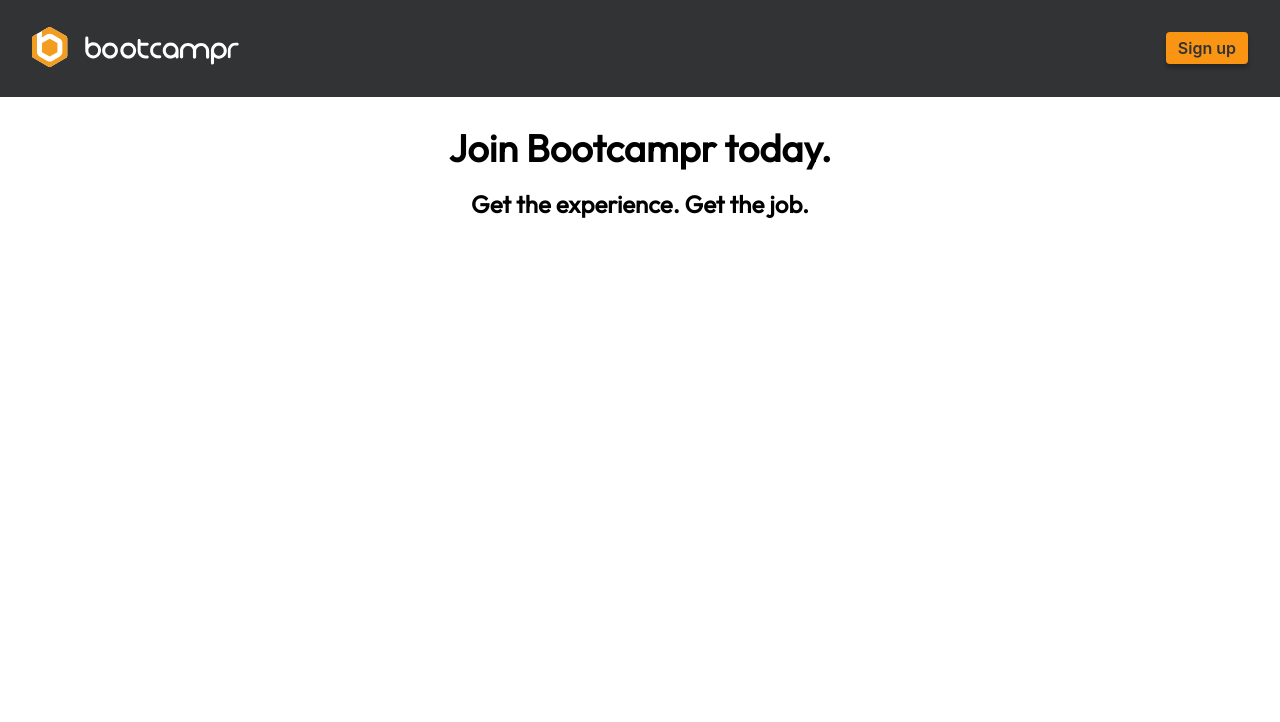
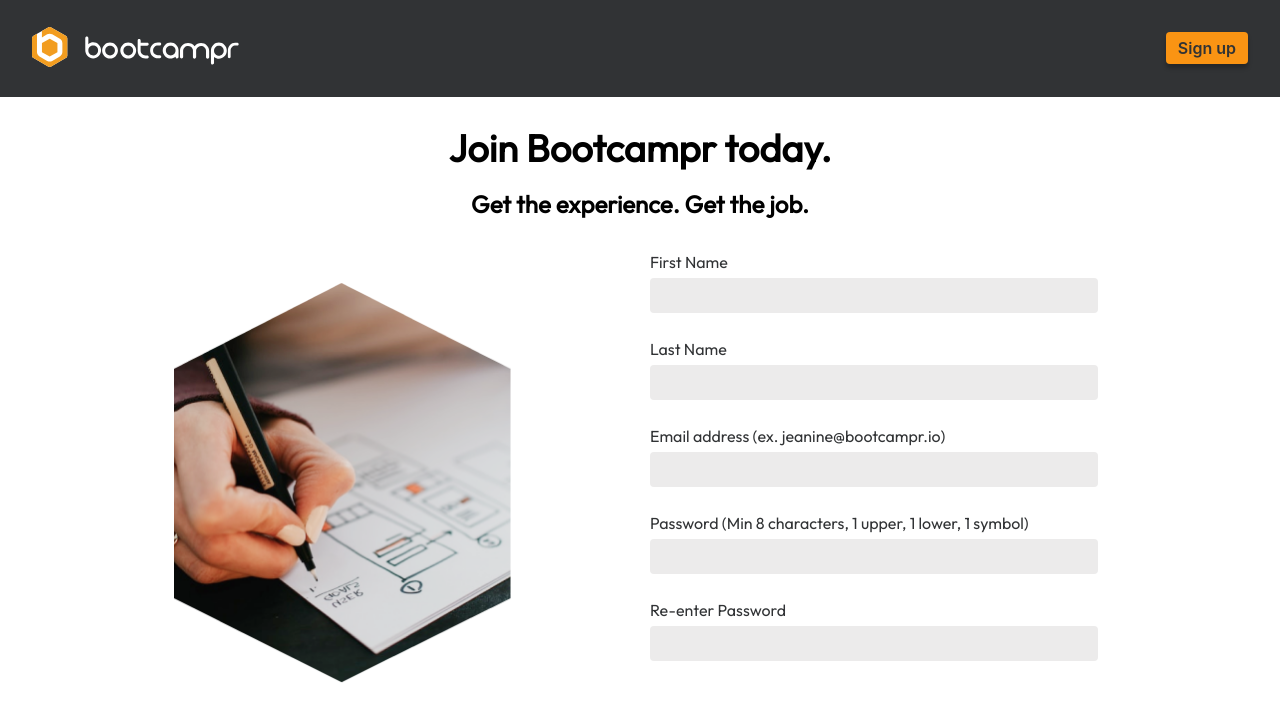
Before and after one commit to yeezick/bootcampr-assessment, a React (Create React App) app in the folder frontend/: page /sign-up in a window 1280 px wide. Shown: the top 722 px of the page. Built offline with nearby package versions, Linux system fonts and the light colour scheme.

Commit message:
Added elements for form including inputs and labels

```diff
--- a/frontend/src/screens/SignUp/SignUp.tsx
+++ b/frontend/src/screens/SignUp/SignUp.tsx
@@ -1,5 +1,6 @@
 import React from 'react'
 import './SignUp.scss'
+import Notes from 'assets/Notes.png'
 
 export const SignUp: React.FC = () => {
   return (
@@ -8,6 +9,33 @@ export const SignUp: React.FC = () => {
         <h2>Join Bootcampr today.</h2>
         <h4>Get the experience. Get the job.</h4>
       </div>
+      <div className='content-container'>
+        <img className='notes-hexagon' src={Notes} alt='Notetaker' />
+        <form className='form-container'>
+          <div className='input-container'>
+            <label>First Name</label>
+            <input type='text' name='firstName' />
+          </div>
+          <div className='input-container'>
+            <label>Last Name</label>
+            <input type='text' name='lastName' />
+          </div>
+          <div className='input-container'>
+            <label>Email address (ex. jeanine@bootcampr.io)</label>
+            <input type='email' name='email' />
+          </div>
+          <div className='input-container'>
+            <label>
+              Password (Min 8 characters, 1 upper, 1 lower, 1 symbol)
+            </label>
+            <input type='password' name='password' />
+          </div>
+          <div className='input-container'>
+            <label>Re-enter Password</label>
+            <input type='password' name='passwordConfirmation' />
+          </div>
+        </form>
+      </div>
     </div>
   )
 }
```
